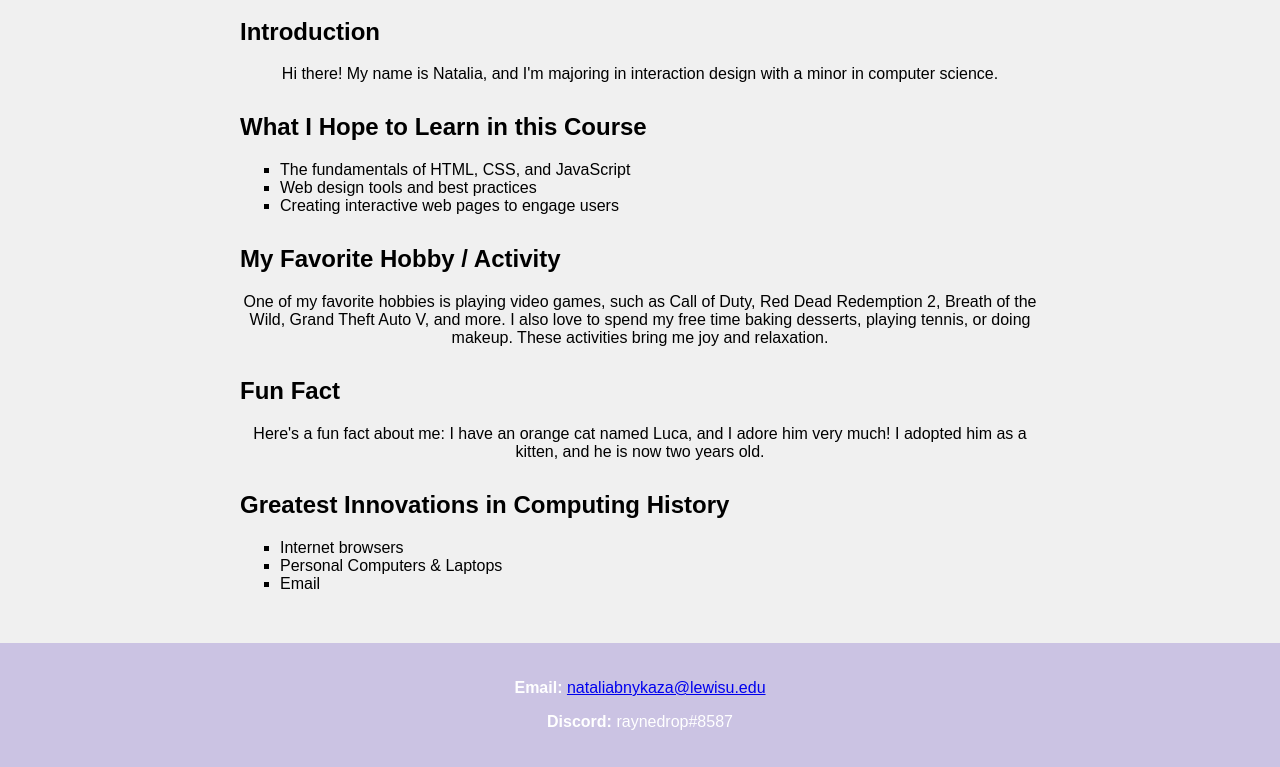
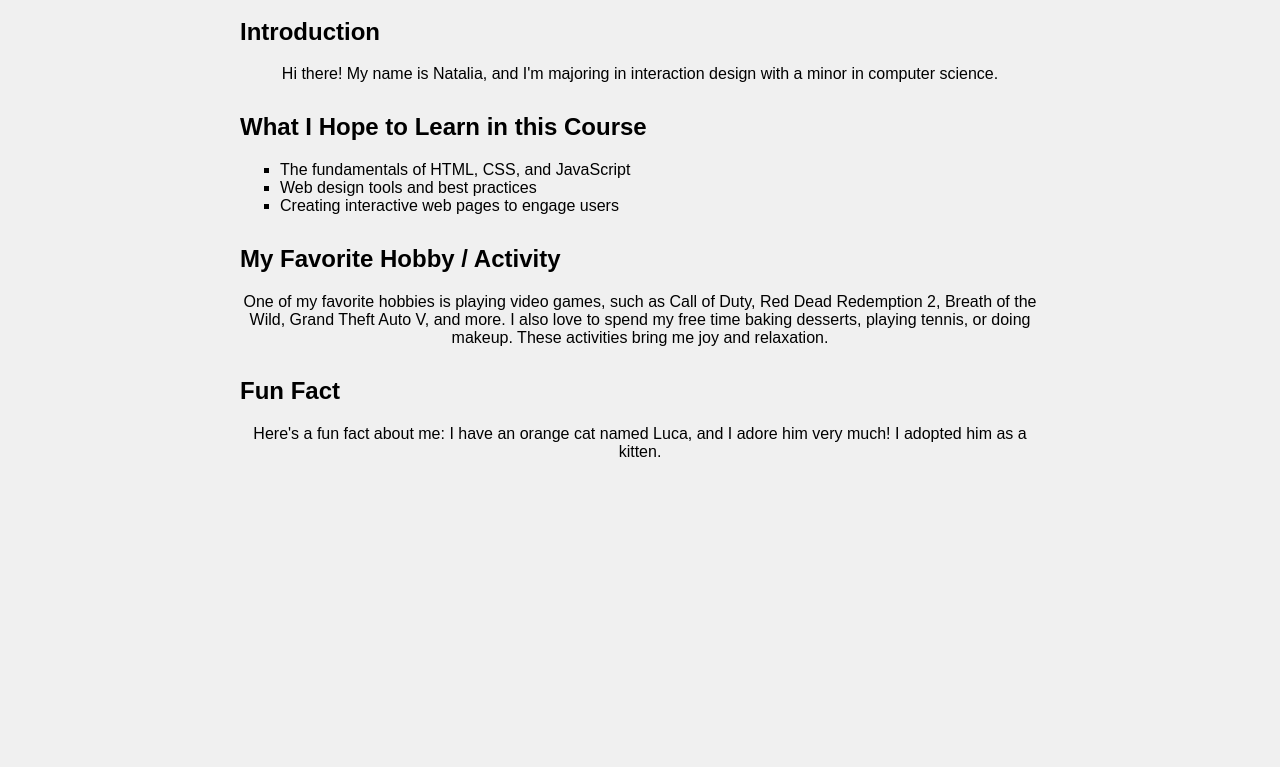
Before and after one commit to nnykaza/nnykaza.github.io, a plain HTML site: page index.html in a window 1280 px wide. Shown: the part 1279-2046 px from the top of the page. After the commit the page ends 1790 px from the top, so only its background shows below. Drawn offline with Linux system fonts and the light colour scheme.

Commit message:
Update index.html

```diff
--- a/index.html
+++ b/index.html
@@ -42,24 +42,4 @@
 
         <section id="funfact">
             <h2>Fun Fact</h2>
-            <p>Here's a fun fact about me: I have an orange cat named Luca, and I adore him very much! I adopted him as a kitten, and he is now two years old.</p>
-        </section>
-
-        <section id="innovations">
-            <h2>Greatest Innovations in Computing History</h2>
-            <ul>
-                <li>Internet browsers</li>
-                <li>Personal Computers & Laptops</li>
-                <li>Email</li>
-            </ul>
-        </section>
-    </main>
-
-    <footer>
-        <div class="contact-info">
-            <p><strong>Email:</strong> <a href="mailto:nataliabnykaza@lewis.edu">nataliabnykaza@lewisu.edu</a></p>
-            <p><strong>Discord:</strong> raynedrop#8587</p>
-        </div>
-    </footer>
-</body>
-</html>
+            <p>Here's a fun fact about me: I have an orange cat named Luca, and I adore him very much! I adopted him as a kitten.
```
